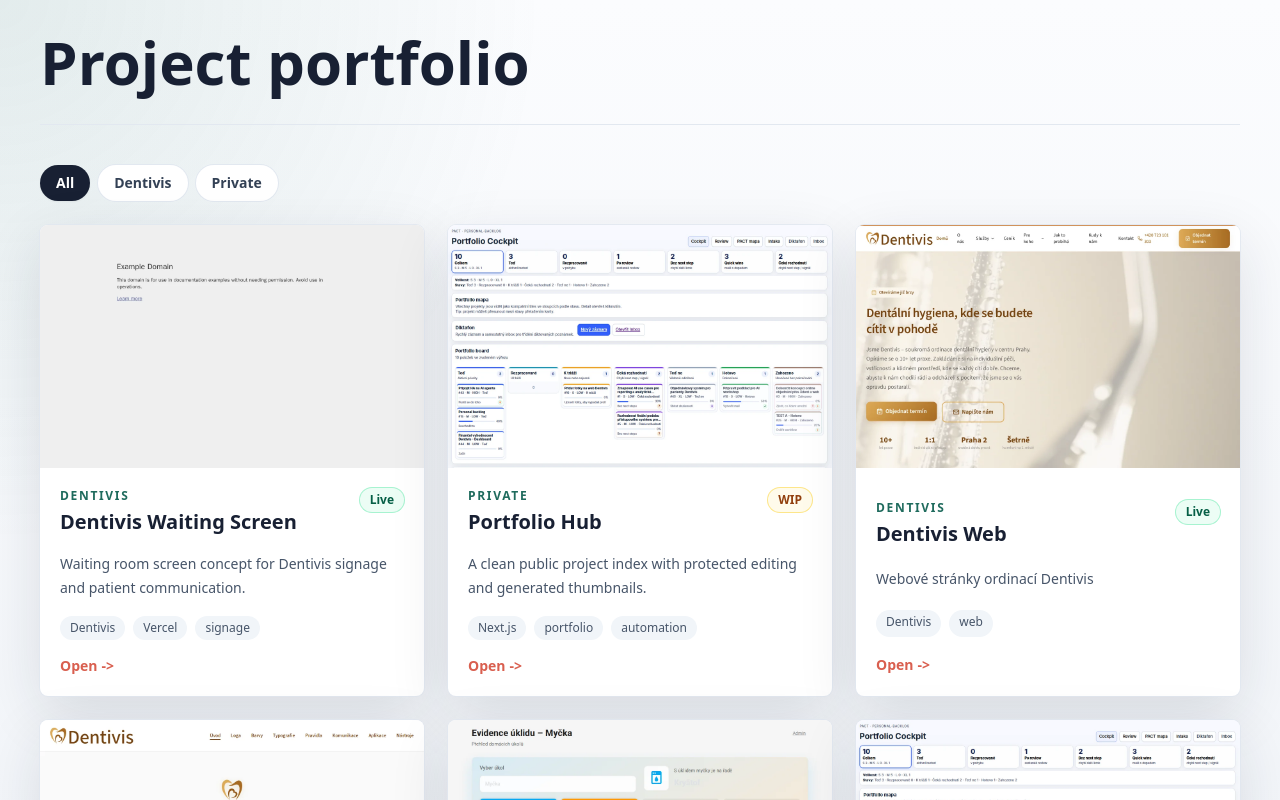
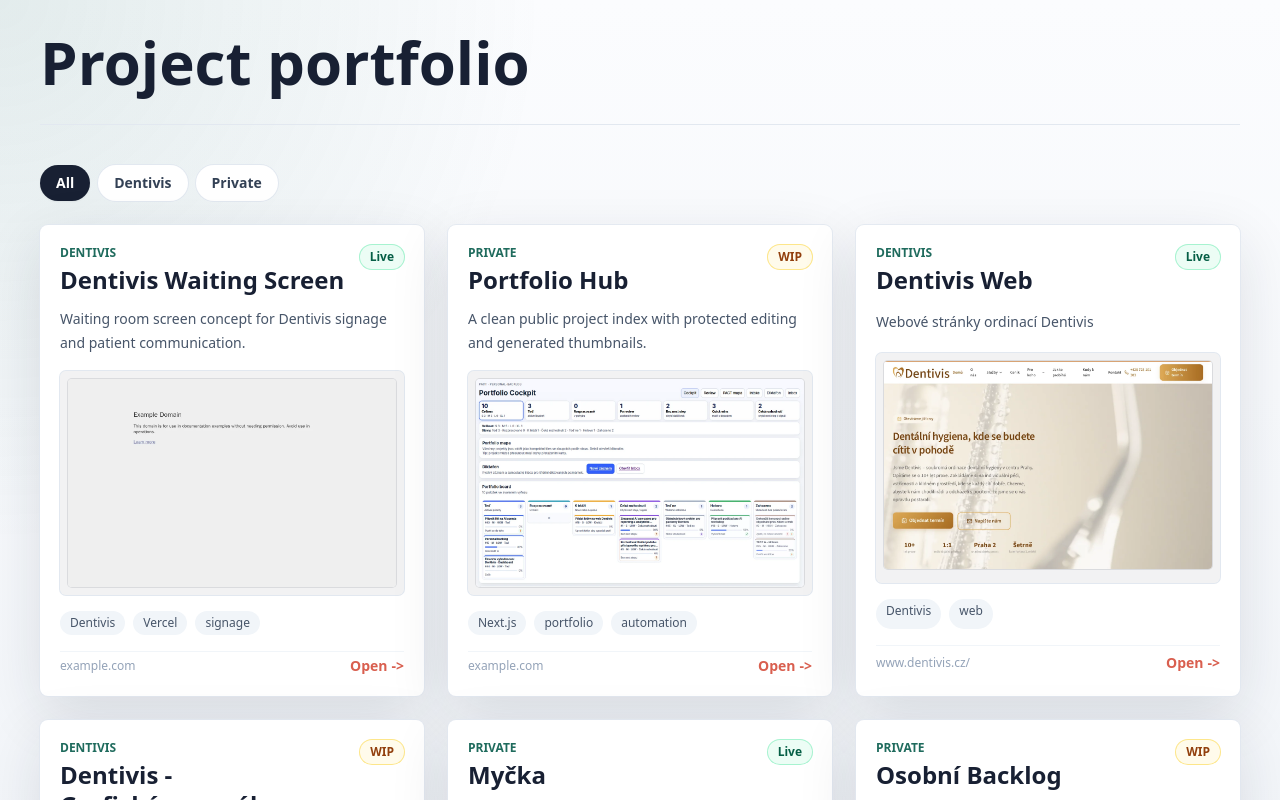
Before and after one commit to Hawk2323/portfolio-hub, a Next.js app: page / in a window 1280 px wide. Shown: the top 800 px of the page. Built offline with nearby package versions, Linux system fonts and the light colour scheme.

Commit message:
Refine project card visual hierarchy

```diff
--- a/components/ProjectCard.tsx
+++ b/components/ProjectCard.tsx
@@ -10,28 +10,33 @@
 export default function ProjectCard({ project, section }: Props) {
   return (
     <article className="group grid overflow-hidden rounded-lg bg-white shadow-soft ring-1 ring-slate-200/80 transition hover:-translate-y-0.5 hover:shadow-xl">
-      <a href={project.url} target="_blank" rel="noreferrer" className="focus-ring grid">
-        <div className="aspect-[1200/760] overflow-hidden bg-slate-100">
+      <a href={project.url} target="_blank" rel="noreferrer" className="focus-ring grid gap-4 p-4 sm:p-5">
+        <div className="grid gap-3">
+          <div className="flex items-start justify-between gap-3">
+            <div className="min-w-0">
+              <p className="mb-1 text-xs font-semibold uppercase text-pine">
+                {section?.title ?? project.section}
+              </p>
+              <h2 className="text-balance text-2xl font-semibold leading-tight text-ink">{project.title}</h2>
+            </div>
+            <StatusBadge status={project.status} />
+          </div>
+          <p className="line-clamp-2 text-sm leading-6 text-slate-600">{project.description}</p>
+        </div>
+
+        <div className="rounded-md bg-slate-950/5 p-2 ring-1 ring-slate-200">
+          <div className="aspect-[1200/760] overflow-hidden rounded bg-white shadow-inner ring-1 ring-slate-900/10">
             <Image
               src={project.thumbnail || "/thumbnails/_fallback.webp"}
               alt=""
               width={1200}
               height={760}
               unoptimized
-            className="h-full w-full object-cover transition duration-500 group-hover:scale-[1.02]"
+              className="h-full w-full object-cover transition duration-500 group-hover:scale-[1.015]"
             />
           </div>
-        <div className="grid gap-4 p-5">
-          <div className="flex items-start justify-between gap-3">
-            <div>
-              <p className="mb-1 text-xs font-semibold uppercase tracking-[0.14em] text-pine">
-                {section?.title ?? project.section}
-              </p>
-              <h2 className="text-xl font-semibold text-ink">{project.title}</h2>
         </div>
-            <StatusBadge status={project.status} />
-          </div>
-          <p className="line-clamp-3 text-sm leading-6 text-slate-600">{project.description}</p>
+
         <div className="flex flex-wrap gap-2">
           {project.tags.map((tag) => (
             <span key={tag} className="rounded-full bg-slate-100 px-2.5 py-1 text-xs font-medium text-slate-600">
@@ -39,6 +44,9 @@
             </span>
           ))}
         </div>
+
+        <div className="flex min-w-0 items-center justify-between gap-3 border-t border-slate-100 pt-1">
+          <span className="min-w-0 truncate text-xs font-medium text-slate-400">{project.url.replace(/^https?:\/\//, "")}</span>
           <span className="inline-flex items-center text-sm font-semibold text-coral">
             Open <span aria-hidden="true" className="ml-1 transition group-hover:translate-x-1">-&gt;</span>
           </span>
```
Lines whose indentation alone changed are shown as unchanged.
